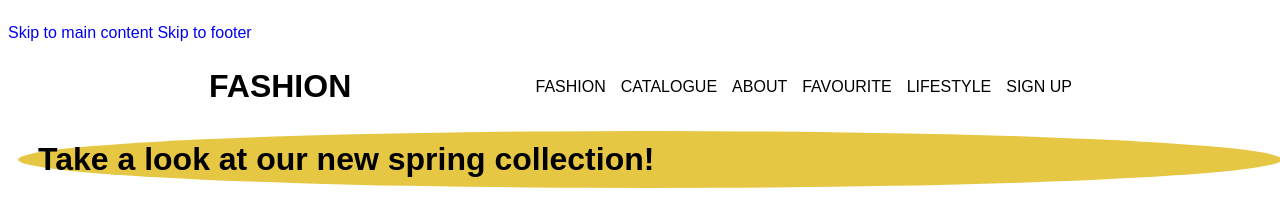
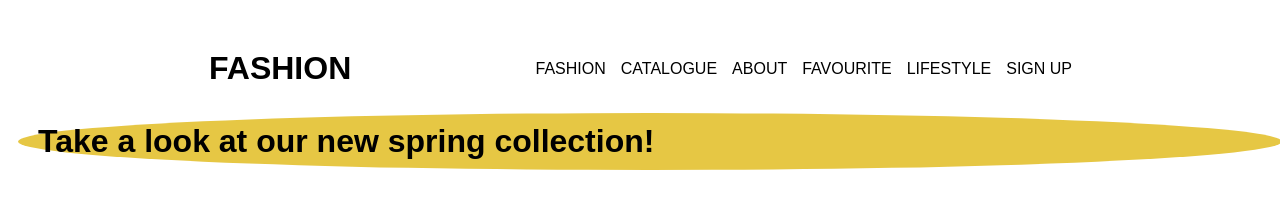
Before and after one commit to muoz0003/mtm6201-midterm, a plain HTML site: page catalogue.html in a window 1280 px wide. Shown: the top 198 px of the page. Drawn offline with Linux system fonts and the light colour scheme.

Commit message:
hides the skip links from view

```diff
--- a/css/styles.css
+++ b/css/styles.css
@@ -28,6 +28,17 @@ button {
     background: none;
 }
 
+#skip-links {
+    position: absolute;
+    top: -9999px;
+    left: -9999px;
+}
+
+.skip-link {
+    position: absolute;
+    top: -9999px;
+    left: -9999px;
+}
 
 /*********** NAV MENU ****************/
 
```
